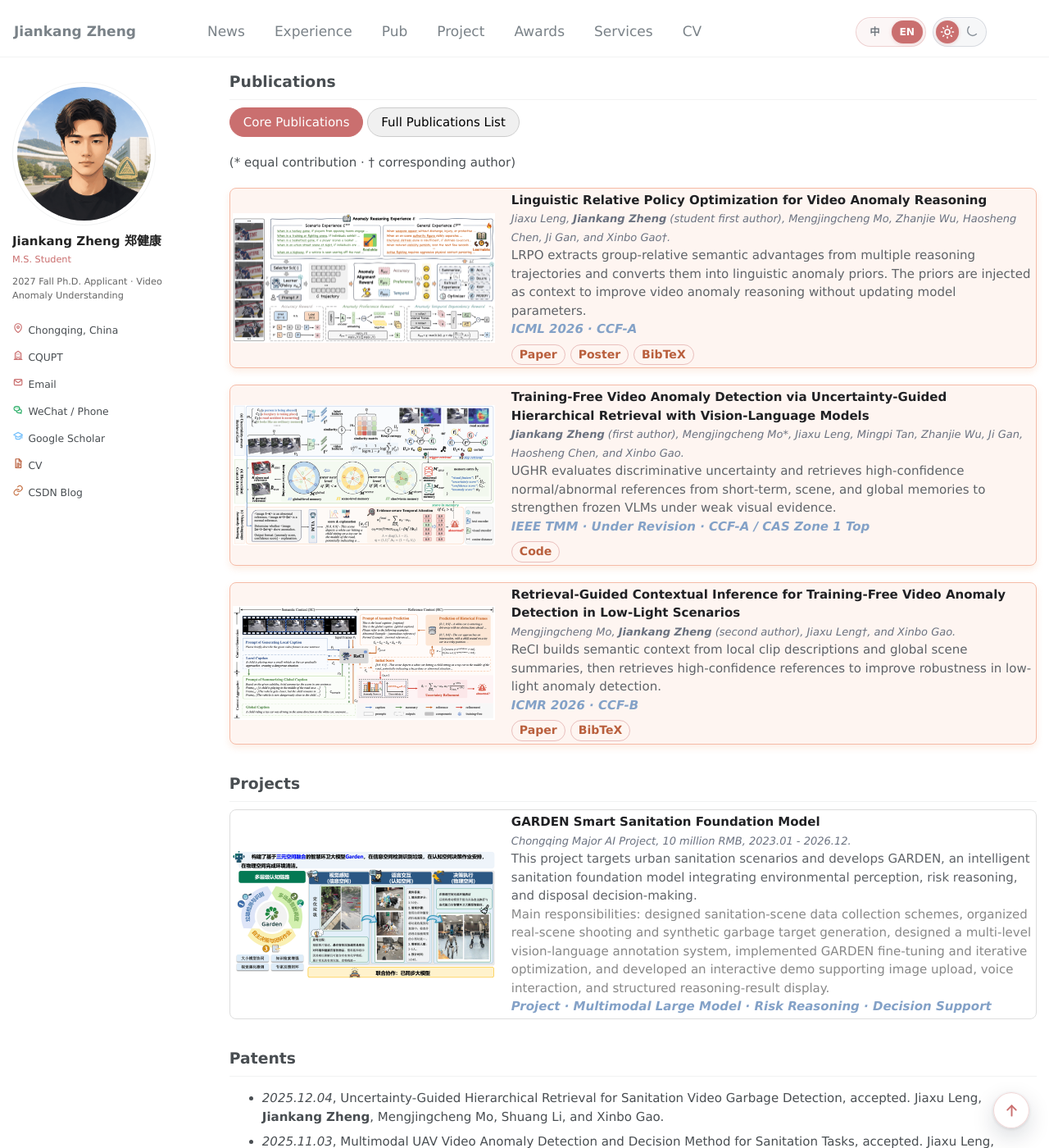
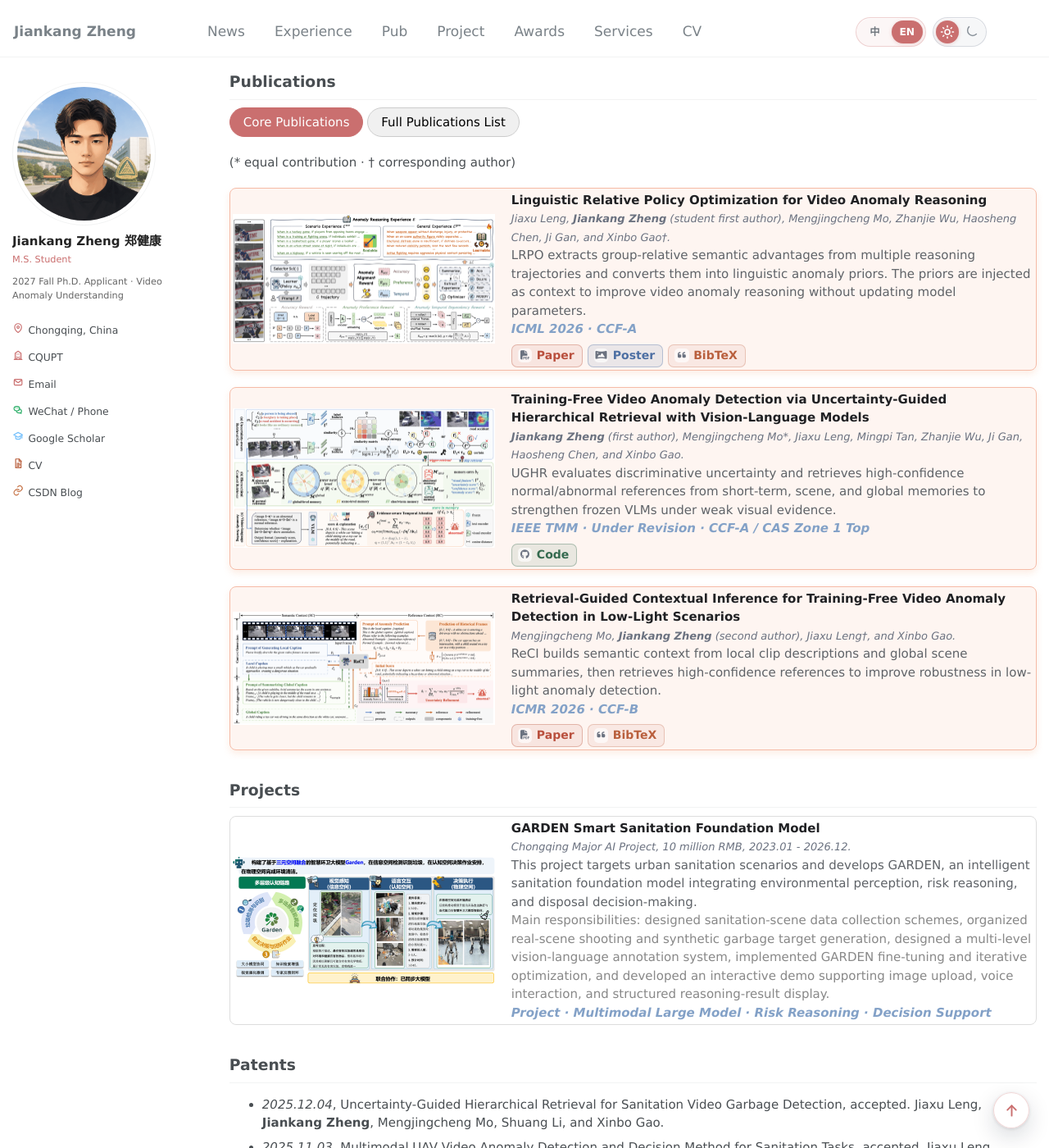
Before and after one commit to lemonzjk/lemonzjk.github.io, a Jekyll site: the page built from _pages/about.md, in a window 1280 px wide and 1400 px high, scrolled down 1186 px. Shown: the whole window at 82% size. Built offline with Jekyll 4.4.1, drawn with Linux system fonts in a browser that asks for light colours; some web fonts are replaced.

Commit message:
Differentiate publication resource buttons

```diff
--- a/_config.yml
+++ b/_config.yml
@@ -6,7 +6,7 @@ description              : &description "Academic homepage of Jiankang Zheng, M.
 url                      : "https://lemonzjk.github.io"
 baseurl                  : ""
 repository               : "lemonzjk/lemonzjk.github.io"
-asset_version            : "20260703-cv-downloads"
+asset_version            : "20260703-resource-buttons"
 
 author:
   avatar           : "/assets/avatar-ai-selected.png"
--- a/_pages/about.md
+++ b/_pages/about.md
@@ -99,10 +99,10 @@ Feel free to reach out if you are interested in research discussion or collabora
       <br>
       <b><i style="color:#83a1c7;">ICML 2026 · CCF-A</i></b>
       <div class="pub-links">
-        <a class="pub-link" href="https://arxiv.org/abs/2607.00654" target="_blank" rel="noopener">Paper</a>
-        <a class="pub-link" href="https://icml.cc/virtual/2026/poster/64285" target="_blank" rel="noopener">Poster</a>
+        <a class="pub-link pub-link--paper" href="https://arxiv.org/abs/2607.00654" target="_blank" rel="noopener"><i class="fas fa-file-pdf pub-link__icon" aria-hidden="true"></i><span>Paper</span></a>
+        <a class="pub-link pub-link--poster" href="https://icml.cc/virtual/2026/poster/64285" target="_blank" rel="noopener"><i class="fas fa-panorama pub-link__icon" aria-hidden="true"></i><span>Poster</span></a>
         <details class="pub-cite">
-          <summary> BibTeX </summary>
+          <summary class="pub-link pub-link--bib"><i class="fas fa-quote-left pub-link__icon" aria-hidden="true"></i><span>BibTeX</span></summary>
 <pre>@inproceedings{leng2026lrpo,
   title={Linguistic Relative Policy Optimization for Video Anomaly Reasoning},
   author={Leng, Jiaxu and Zheng, Jiankang and Mo, Mengjingcheng and Wu, Zhanjie and Chen, Haosheng and Gan, Ji and Gao, Xinbo},
@@ -129,7 +129,7 @@ Feel free to reach out if you are interested in research discussion or collabora
       <br>
       <b><i style="color:#83a1c7;">IEEE TMM · Under Revision · CCF-A / CAS Zone 1 Top</i></b>
       <div class="pub-links">
-        <a class="pub-link" href="https://github.com/lemonzjk/UGHR" target="_blank" rel="noopener">Code</a>
+        <a class="pub-link pub-link--code" href="https://github.com/lemonzjk/UGHR" target="_blank" rel="noopener"><i class="fab fa-github pub-link__icon" aria-hidden="true"></i><span>Code</span></a>
       </div>
     </div>
   </div>
@@ -149,9 +149,9 @@ Feel free to reach out if you are interested in research discussion or collabora
       <br>
       <b><i style="color:#83a1c7;">ICMR 2026 · CCF-B</i></b>
       <div class="pub-links">
-        <a class="pub-link" href="https://dl.acm.org/doi/10.1145/3805622.3810823" target="_blank" rel="noopener">Paper</a>
+        <a class="pub-link pub-link--paper" href="https://dl.acm.org/doi/10.1145/3805622.3810823" target="_blank" rel="noopener"><i class="fas fa-file-pdf pub-link__icon" aria-hidden="true"></i><span>Paper</span></a>
         <details class="pub-cite">
-          <summary> BibTeX </summary>
+          <summary class="pub-link pub-link--bib"><i class="fas fa-quote-left pub-link__icon" aria-hidden="true"></i><span>BibTeX</span></summary>
 <pre>@inproceedings{mo2026retrieval,
   title={Retrieval-Guided Contextual Inference for Training-Free Video Anomaly Detection in Low-Light Scenarios},
   author={Mo, Mengjingcheng and Zheng, Jiankang and Leng, Jiaxu and Gao, Xinbo},
@@ -173,35 +173,35 @@ Feel free to reach out if you are interested in research discussion or collabora
       <span class="pub-list-title">Linguistic Relative Policy Optimization for Video Anomaly Reasoning</span><br>
       <span class="pub-list-authors">Jiaxu Leng, <strong>Jiankang Zheng</strong> (student first author), Mengjingcheng Mo, Zhanjie Wu, Haosheng Chen, Ji Gan, and Xinbo Gao&dagger;.</span>
       <span class="pub-list-note">CCF-A.</span>
-      <span class="pub-list-links"><a href="https://arxiv.org/abs/2607.00654" target="_blank" rel="noopener">Paper</a><a href="https://icml.cc/virtual/2026/poster/64285" target="_blank" rel="noopener">Poster</a></span>
+      <span class="pub-list-links"><a class="pub-link--paper" href="https://arxiv.org/abs/2607.00654" target="_blank" rel="noopener"><i class="fas fa-file-pdf pub-link__icon" aria-hidden="true"></i><span>Paper</span></a><a class="pub-link--poster" href="https://icml.cc/virtual/2026/poster/64285" target="_blank" rel="noopener"><i class="fas fa-panorama pub-link__icon" aria-hidden="true"></i><span>Poster</span></a></span>
     </li>
     <li>
       <span class="pub-list-badge">IEEE TMM</span>
       <span class="pub-list-title">Training-Free Video Anomaly Detection via Uncertainty-Guided Hierarchical Retrieval with Vision-Language Models</span><br>
       <span class="pub-list-authors"><strong>Jiankang Zheng</strong> (first author), Mengjingcheng Mo*, Jiaxu Leng, Mingpi Tan, Zhanjie Wu, Ji Gan, Haosheng Chen, and Xinbo Gao.</span>
       <span class="pub-list-note">Under Revision; CCF-A; CAS Zone 1 Top.</span>
-      <span class="pub-list-links"><a href="https://github.com/lemonzjk/UGHR" target="_blank" rel="noopener">Code</a></span>
+      <span class="pub-list-links"><a class="pub-link--code" href="https://github.com/lemonzjk/UGHR" target="_blank" rel="noopener"><i class="fab fa-github pub-link__icon" aria-hidden="true"></i><span>Code</span></a></span>
     </li>
     <li>
       <span class="pub-list-badge">ICMR 2026</span>
       <span class="pub-list-title">Retrieval-Guided Contextual Inference for Training-Free Video Anomaly Detection in Low-Light Scenarios</span><br>
       <span class="pub-list-authors">Mengjingcheng Mo, <strong>Jiankang Zheng</strong> (second author), Jiaxu Leng&dagger;, and Xinbo Gao.</span>
       <span class="pub-list-note">CCF-B.</span>
-      <span class="pub-list-links"><a href="https://dl.acm.org/doi/10.1145/3805622.3810823" target="_blank" rel="noopener">Paper</a></span>
+      <span class="pub-list-links"><a class="pub-link--paper" href="https://dl.acm.org/doi/10.1145/3805622.3810823" target="_blank" rel="noopener"><i class="fas fa-file-pdf pub-link__icon" aria-hidden="true"></i><span>Paper</span></a></span>
     </li>
     <li>
       <span class="pub-list-badge">IEEE TPAMI 2026</span>
       <span class="pub-list-title">PiercingEye: Dual-Space Video Violence Detection with Hyperbolic Vision-Language Guidance</span><br>
       <span class="pub-list-authors">Jiaxu Leng, Zhanjie Wu, Mingpi Tan, Mengjingcheng Mo, <strong>Jiankang Zheng</strong>, Qingqing Li, Ji Gan, and Xinbo Gao&dagger;.</span>
       <span class="pub-list-note">CCF-A; CAS Zone 1 Top.</span>
-      <span class="pub-list-links"><a href="https://arxiv.org/abs/2504.18866" target="_blank" rel="noopener">Paper</a></span>
+      <span class="pub-list-links"><a class="pub-link--paper" href="https://arxiv.org/abs/2504.18866" target="_blank" rel="noopener"><i class="fas fa-file-pdf pub-link__icon" aria-hidden="true"></i><span>Paper</span></a></span>
     </li>
     <li>
       <span class="pub-list-badge">NeurIPS D&amp;B 2025</span>
       <span class="pub-list-title">A2Seek: Towards Reasoning-Centric Benchmark for Aerial Anomaly Understanding</span><br>
       <span class="pub-list-authors">Mengjingcheng Mo, Xinyang Tong, Mingpi Tan, Jiaxu Leng&dagger;, <strong>Jiankang Zheng</strong>, Yiran Liu, Haosheng Chen, Ji Gan, Weisheng Li, and Xinbo Gao&dagger;.</span>
       <span class="pub-list-note">CCF-A.</span>
-      <span class="pub-list-links"><a href="https://arxiv.org/abs/2505.21962" target="_blank" rel="noopener">Paper</a><a href="https://2-mo.github.io/A2Seek/" target="_blank" rel="noopener">Project</a></span>
+      <span class="pub-list-links"><a class="pub-link--paper" href="https://arxiv.org/abs/2505.21962" target="_blank" rel="noopener"><i class="fas fa-file-pdf pub-link__icon" aria-hidden="true"></i><span>Paper</span></a><a class="pub-link--project" href="https://2-mo.github.io/A2Seek/" target="_blank" rel="noopener"><i class="fas fa-diagram-project pub-link__icon" aria-hidden="true"></i><span>Project</span></a></span>
     </li>
   </ul>
 </div>
--- a/assets/css/home.css
+++ b/assets/css/home.css
@@ -369,22 +369,85 @@
     .pub-link,
     .pub-cite > summary,
     .pub-list-links a {
-        border: 1px solid rgba(202, 111, 111, 0.4);
-        border-radius: 999px;
-        color: #b95f3d !important;
+        --resource-accent: #b95f3d;
+        --resource-bg: rgba(185, 95, 61, 0.08);
+        --resource-border: rgba(185, 95, 61, 0.28);
+        --resource-hover-bg: rgba(185, 95, 61, 0.14);
+        align-items: center;
+        background: var(--resource-bg);
+        border: 1px solid var(--resource-border);
+        border-radius: 7px;
+        color: var(--resource-accent) !important;
+        column-gap: 0.4em;
         display: inline-flex;
         font-size: 0.78rem;
-        font-weight: 650;
+        font-weight: 750;
         line-height: 1.25;
-        padding: 3px 9px;
+        min-height: 28px;
+        padding: 4px 9px 4px 7px;
         text-decoration: none !important;
     }
 
     .pub-link:hover,
     .pub-cite > summary:hover,
     .pub-list-links a:hover {
-        background: rgba(202, 111, 111, 0.09);
-        color: #9f4f2d !important;
+        background: var(--resource-hover-bg);
+        color: var(--resource-accent) !important;
+        transform: translateY(-1px);
+    }
+
+    .pub-link:focus-visible,
+    .pub-cite > summary:focus-visible,
+    .pub-list-links a:focus-visible {
+        outline: 2px solid rgba(77, 111, 163, 0.48);
+        outline-offset: 2px;
+    }
+
+    .pub-link__icon {
+        align-items: center;
+        background: rgba(255, 255, 255, 0.66);
+        border-radius: 5px;
+        display: inline-flex;
+        font-size: 0.8em;
+        height: 1.55em;
+        justify-content: center;
+        line-height: 1;
+        width: 1.55em;
+    }
+
+    .pub-link--paper {
+        --resource-accent: #b94f3d;
+        --resource-bg: rgba(185, 79, 61, 0.09);
+        --resource-border: rgba(185, 79, 61, 0.34);
+        --resource-hover-bg: rgba(185, 79, 61, 0.15);
+    }
+
+    .pub-link--code {
+        --resource-accent: #356a4f;
+        --resource-bg: rgba(53, 106, 79, 0.1);
+        --resource-border: rgba(53, 106, 79, 0.34);
+        --resource-hover-bg: rgba(53, 106, 79, 0.16);
+    }
+
+    .pub-link--poster {
+        --resource-accent: #4d6fa3;
+        --resource-bg: rgba(77, 111, 163, 0.11);
+        --resource-border: rgba(77, 111, 163, 0.34);
+        --resource-hover-bg: rgba(77, 111, 163, 0.17);
+    }
+
+    .pub-link--bib {
+        --resource-accent: #7a5b98;
+        --resource-bg: rgba(122, 91, 152, 0.1);
+        --resource-border: rgba(122, 91, 152, 0.32);
+        --resource-hover-bg: rgba(122, 91, 152, 0.16);
+    }
+
+    .pub-link--project {
+        --resource-accent: #9b6a2f;
+        --resource-bg: rgba(155, 106, 47, 0.11);
+        --resource-border: rgba(155, 106, 47, 0.34);
+        --resource-hover-bg: rgba(155, 106, 47, 0.17);
     }
 
     .pub-cite {
@@ -568,12 +631,10 @@
 
     .pub-list-links a {
         margin-left: 4px;
-        color: #c7774c !important;
-        font-weight: 600;
     }
 
       .pub-list-links a:hover {
-        color: #b65f36 !important;
+        color: var(--resource-accent) !important;
     }
 
     /* Projects cards: keep styles independent from publications */
--- a/assets/css/theme-toggle.css
+++ b/assets/css/theme-toggle.css
@@ -229,15 +229,55 @@ html[data-theme="dark"] .pub-list-badge {
 html[data-theme="dark"] .pub-link,
 html[data-theme="dark"] .pub-cite > summary,
 html[data-theme="dark"] .pub-list-links a {
-  border-color: rgba(211, 124, 124, 0.42);
-  color: #f0b3b3 !important;
+  --resource-accent: #d8dde3;
+  --resource-bg: rgba(255, 255, 255, 0.055);
+  --resource-border: rgba(255, 255, 255, 0.14);
+  --resource-hover-bg: rgba(255, 255, 255, 0.09);
 }
 
 html[data-theme="dark"] .pub-link:hover,
 html[data-theme="dark"] .pub-cite > summary:hover,
 html[data-theme="dark"] .pub-list-links a:hover {
-  background: rgba(211, 124, 124, 0.13);
-  color: #ffd2d2 !important;
+  color: var(--resource-accent) !important;
+}
+
+html[data-theme="dark"] .pub-link__icon {
+  background: rgba(255, 255, 255, 0.1);
+}
+
+html[data-theme="dark"] .pub-link--paper {
+  --resource-accent: #f0b3a7;
+  --resource-bg: rgba(240, 179, 167, 0.1);
+  --resource-border: rgba(240, 179, 167, 0.28);
+  --resource-hover-bg: rgba(240, 179, 167, 0.16);
+}
+
+html[data-theme="dark"] .pub-link--code {
+  --resource-accent: #9fd6bb;
+  --resource-bg: rgba(159, 214, 187, 0.1);
+  --resource-border: rgba(159, 214, 187, 0.28);
+  --resource-hover-bg: rgba(159, 214, 187, 0.16);
+}
+
+html[data-theme="dark"] .pub-link--poster {
+  --resource-accent: #adc8f4;
+  --resource-bg: rgba(173, 200, 244, 0.1);
+  --resource-border: rgba(173, 200, 244, 0.28);
+  --resource-hover-bg: rgba(173, 200, 244, 0.16);
+}
+
+html[data-theme="dark"] .pub-link--bib {
+  --resource-accent: #d0b8ee;
+  --resource-bg: rgba(208, 184, 238, 0.1);
+  --resource-border: rgba(208, 184, 238, 0.28);
+  --resource-hover-bg: rgba(208, 184, 238, 0.16);
+}
+
+html[data-theme="dark"] .pub-link--project {
+  --resource-accent: #e8c48c;
+  --resource-bg: rgba(232, 196, 140, 0.1);
+  --resource-border: rgba(232, 196, 140, 0.28);
+  --resource-hover-bg: rgba(232, 196, 140, 0.16);
 }
 
 html[data-theme="dark"] .pub-cite pre {
```
Also changed, not shown: _pages/about-zh.md (+11 -11 lines).
